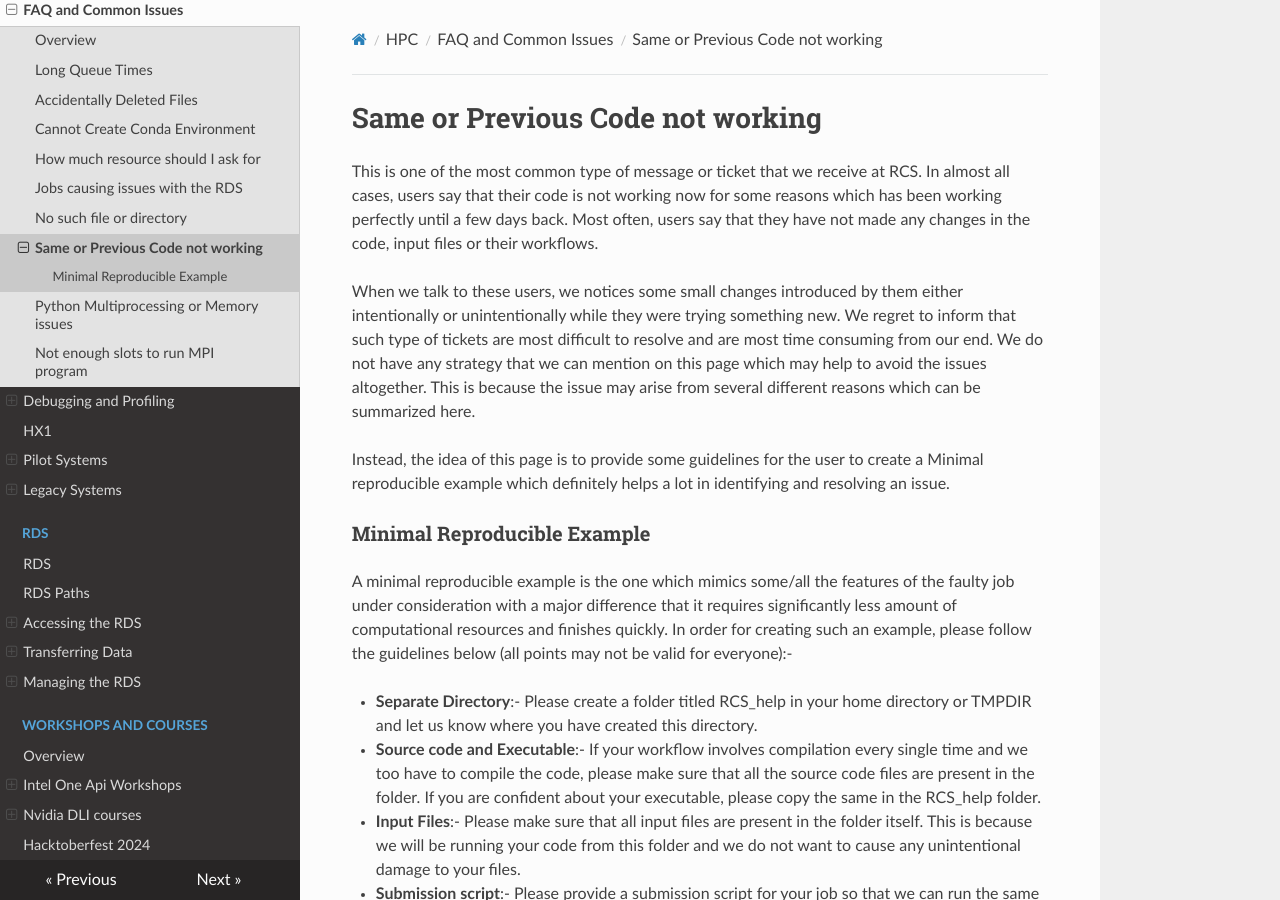
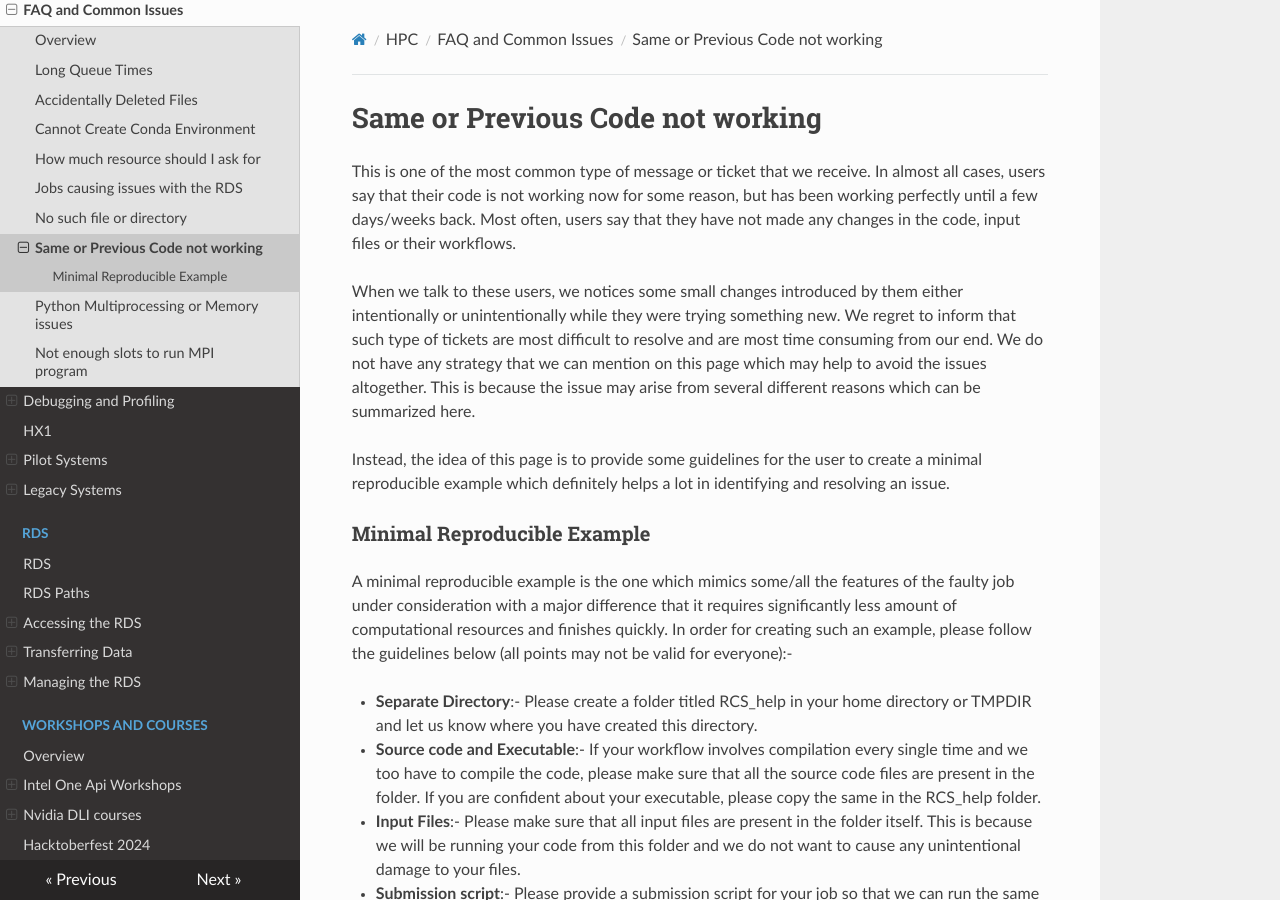
Before and after one commit to ImperialCollegeLondon/icl-rcs-user-guide, an MkDocs documentation site: the page built from docs/hpc/faq/code-not-working.md, in a window 1280 px wide and 900 px high. Built offline with MkDocs 1.6.1, drawn with Linux system fonts in a browser that asks for light colours; nearby versions of some CDN libraries.

Commit message:
minor changes to code-not-working faq page

```diff
--- a/docs/hpc/faq/code-not-working.md
+++ b/docs/hpc/faq/code-not-working.md
@@ -1,10 +1,10 @@
 # Same or Previous Code not working
 
-This is one of the most common type of message or ticket that we receive at RCS. In almost all cases, users say that their code is not working now for some reasons which has been working perfectly until a few days back. Most often, users say that they have not made any changes in the code, input files or their workflows.
+This is one of the most common type of message or ticket that we receive. In almost all cases, users say that their code is not working now for some reason, but has been working perfectly until a few days/weeks back. Most often, users say that they have not made any changes in the code, input files or their workflows.
 
 When we talk to these users, we notices some small changes introduced by them either intentionally or unintentionally while they were trying something new. We regret to inform that such type of tickets are most difficult to resolve and are most time consuming from our end. We do not have any strategy that we can mention on this page which may help to avoid the issues altogether. This is because the issue may arise from several different reasons which can be summarized here.
 
-Instead, the idea of this page is to provide some guidelines for the user to create a Minimal reproducible example which definitely helps a lot in identifying and resolving an issue.
+Instead, the idea of this page is to provide some guidelines for the user to create a minimal reproducible example which definitely helps a lot in identifying and resolving an issue.
 
 ### Minimal Reproducible Example
 
```
